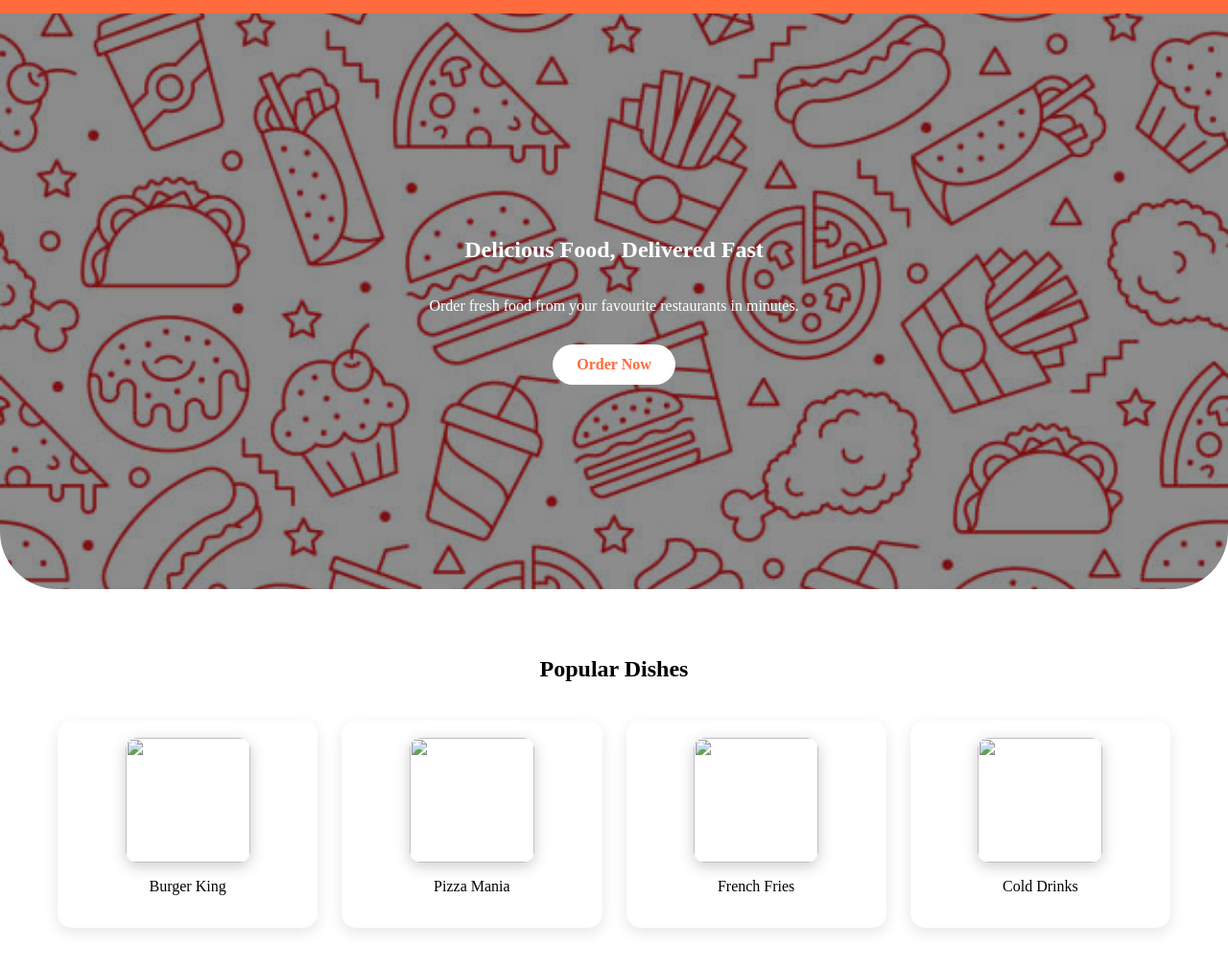
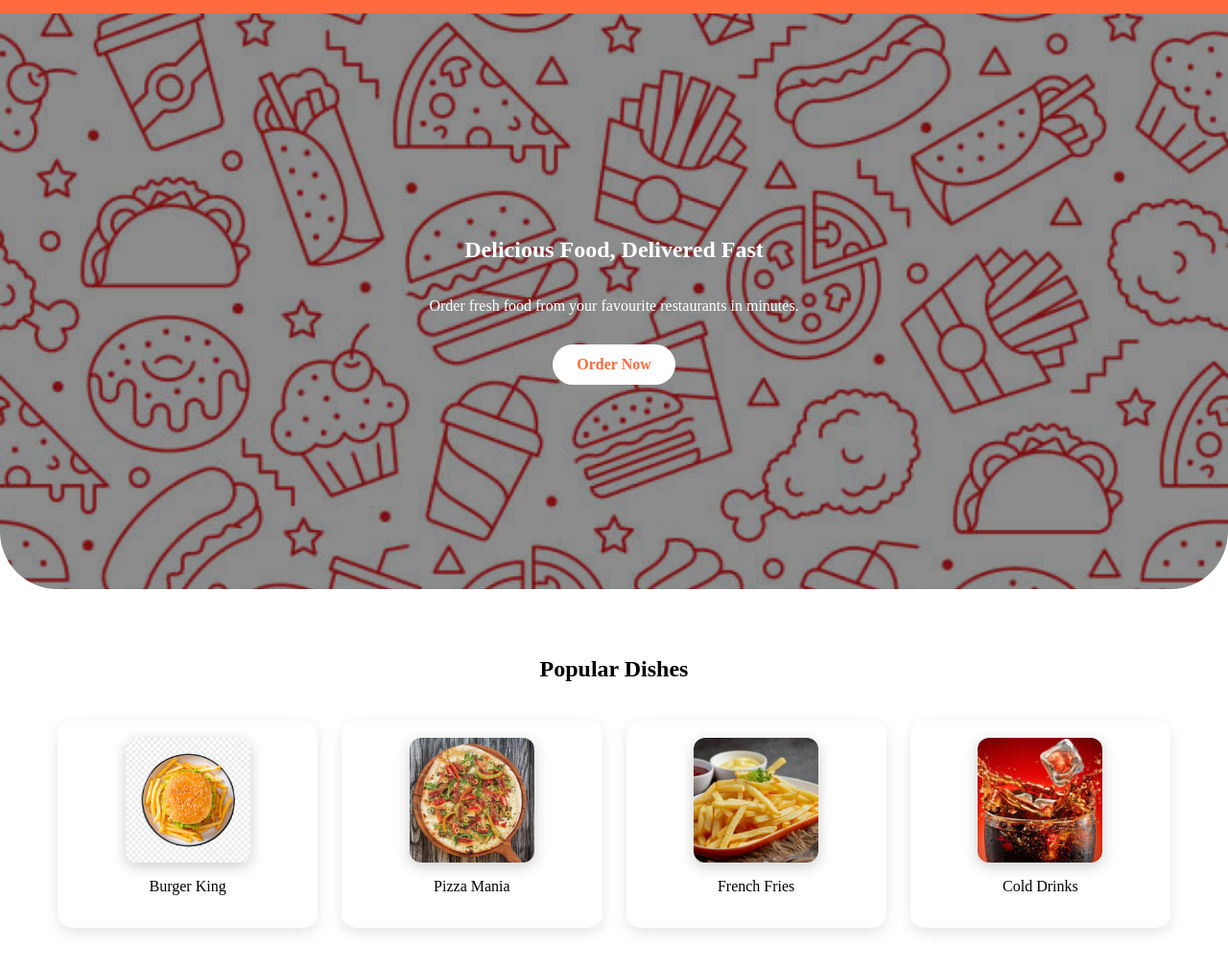
Before and after one commit to Priyanshu-tech568/Food-Delivery-Website, a plain HTML site: page index.html in a window 1280 px wide. Shown: the part 83-1094 px from the top of the page at 96% size. Drawn offline with Linux system fonts and the light colour scheme; files whose address does not match are found by name.

Commit message:
Update index.html

```diff
--- a/index.html
+++ b/index.html
@@ -26,10 +26,10 @@
 <section id="restaurants">
     <h2>Popular Dishes</h2>
     <div class="grid">
-        <div class="card"><img src="assets/burger.png"><p>Burger King</p></div>
-        <div class="card"><img src="assets/pizza.jpg"><p>Pizza Mania</p></div>
-        <div class="card"><img src="assets/12_2024-french_fry.jpg"><p>French Fries</p></div>
-        <div class="card"><img src="assets/HD-Coca-Cola-Photos_large.webp"><p>Cold Drinks</p></div>
+        <div class="card"><img src="burger.png"><p>Burger King</p></div>
+        <div class="card"><img src="pizza.jpg"><p>Pizza Mania</p></div>
+        <div class="card"><img src="12_2024-french_fry.jpg"><p>French Fries</p></div>
+        <div class="card"><img src="HD-Coca-Cola-Photos_large.webp"><p>Cold Drinks</p></div>
     </div>
 </section>
 
```
